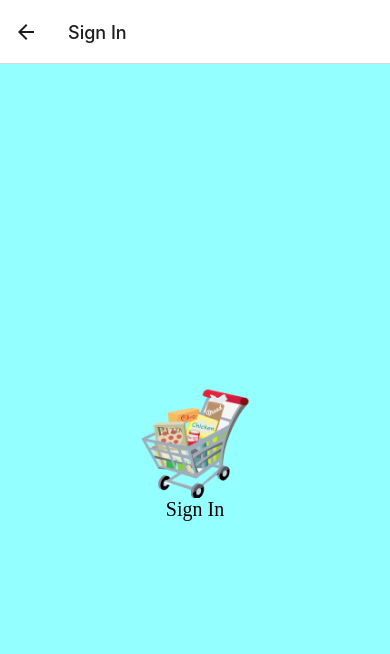
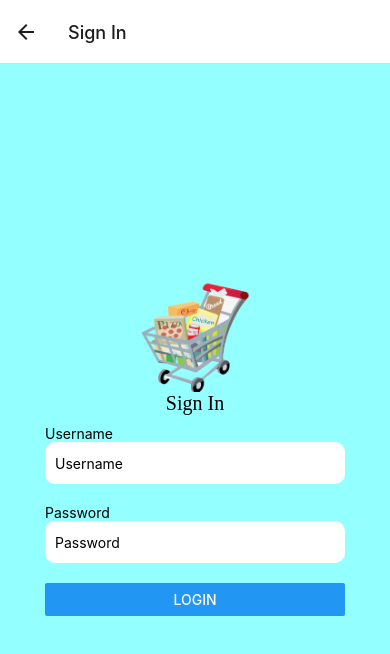
Before and after one commit to khutso-baloyi/RetailPrice, a React Native app: screen /SignIn in a window 390 px wide. Shown: the top 654 px of the page. Built offline with nearby package versions, Linux system fonts and the light colour scheme.

Commit message:
added barcode scanner npm

```diff
--- a/App.js
+++ b/App.js
@@ -8,8 +8,9 @@
 
 import { NavigationContainer } from '@react-navigation/native';
 import { createNativeStackNavigator } from '@react-navigation/native-stack';
-import SignIn from './components/SignIn';
-import CreateAccount from './components/CreateAccount';
+import SignIn from './src/pages/SignIn';
+import CreateAccount from './src/pages/CreateAccount';
+import Home from './src/pages/Home';
 
 import React from 'react';
 import {
@@ -25,7 +26,7 @@ import {
 import HomeImg from './assets/images/home.png';
 import { NOT_INITIALIZED_ERROR } from '@react-navigation/core/lib/typescript/src/createNavigationContainerRef';
 
-const Home = ({navigation}) => {
+const Landing = ({navigation}) => {
 
   return (
     <SafeAreaView style={styles.background}>
@@ -74,9 +75,10 @@ const App = () => {
   return (
     <NavigationContainer>
       <Stack.Navigator initialRouteName="Home">
-        <Stack.Screen name="Home" component={Home} />
+        <Stack.Screen name="Landing" component={Landing} options={{title: 'Welcome'}} />
         <Stack.Screen name="SignIn" component={SignIn} options={{title: 'Sign In'}} />
         <Stack.Screen name="CreateAccount" component={CreateAccount} options={{title: 'Create Account'}} />
+        <Stack.Screen name="Home" component={Home} />
       </Stack.Navigator>
     </NavigationContainer>
   );
--- a/components/SignIn.js
+++ /dev/null
@@ -1,37 +0,0 @@
-import React from 'react';
-import { Image, View, Text, StyleSheet } from 'react-native';
-import logo from '../assets/images/home.png';
-
-const SignIn = ({navigation}) => {
-
-    return(
-        <View style={styles.background}>
-            <Image source={logo} style={{width: 110, height: 110}} />
-            <View style={styles.heading}>
-                <Text style={styles.headingText}>Sign In</Text>
-            </View>
-            <View style={styles.form}>
-
-            </View>
-        </View>
-    );
-}
-
-const styles = StyleSheet.create({
-    background: {
-        backgroundColor: '#94ffff',
-        flex: 1,
-        alignItems: 'center',
-        justifyContent: 'center'
-      },
-      heading: {
-
-      },
-      headingText: {
-        fontSize: 20,
-        fontFamily: 'Helvetica-Bold'
-      },
-      form: {}
-})
-
-export default SignIn;
--- a/package.json
+++ b/package.json
@@ -13,7 +13,9 @@
     "@react-navigation/native": "^6.0.6",
     "@react-navigation/native-stack": "^6.2.5",
     "react": "17.0.2",
+    "react-hook-form": "^6.14.2",
     "react-native": "0.66.1",
+    "react-native-camera": "^4.2.1",
     "react-native-safe-area-context": "^3.3.2",
     "react-native-screens": "^3.8.0"
   },
--- /dev/null
+++ b/src/components/FormInput.js
@@ -0,0 +1,24 @@
+import PropTypes from 'prop-types'
+import React from 'react'
+import { useController, useFormContext } from 'react-hook-form'
+
+import { Input } from './Input'
+
+export const FormInput = (props) => {
+  const { name, rules, defaultValue = '', ...inputProps } = props
+
+  const formContext = useFormContext()
+  const { control, errors } = formContext
+
+  const { field } = useController({ name, control, rules, defaultValue })
+
+  return (
+    <Input
+      {...inputProps}
+      error={errors[name]?.message}
+      onChangeText={field.onChange}
+      onBlur={field.onBlur}
+      value={field.value}
+    />
+  )
+}
--- /dev/null
+++ b/src/components/Input.js
@@ -0,0 +1,43 @@
+import { StyleSheet, TextInput, View, Text } from "react-native"
+import React from "react"
+
+
+export const Input = ({ label, error, ...textInputProps }) => {
+    const isError = Boolean(error)
+
+    console.log("isError: ", isError)
+    return (
+      <View>
+        {Boolean(label) && <Text>{label}</Text>}
+        {!isError && <TextInput style={styles.normalInput}
+                        placeholder={label} {...textInputProps} />}
+        {isError && <><TextInput style={styles.errorInput} {...textInputProps} />
+        <Text style={styles.error}>{error}</Text></>}
+
+      </View>
+    )
+  }
+
+  const styles = StyleSheet.create({
+      error: {
+          color: 'red'
+      },
+      errorInput: {
+        borderWidth: 1,
+        borderColor: 'red',
+        backgroundColor: '#fff',
+        borderRadius: 10,
+        height: 42,
+        width: 300,
+        padding: 10,
+      },
+      normalInput: {
+
+        backgroundColor: '#fff',
+        borderRadius: 10,
+        height: 42,
+        width: 300,
+        padding: 10,
+        marginBottom: 20
+      }
+  })
--- /dev/null
+++ b/src/pages/Home.js
@@ -0,0 +1,43 @@
+import React, {useState} from 'react';
+import {View, Text, StyleSheet, TouchableOpacity} from 'react-native';
+
+
+const Home = ({navigation}) => {
+
+
+  return (
+    <View style={styles.root}>
+
+    </View>
+  );
+};
+
+
+const styles = StyleSheet.create({
+  root: {
+    backgroundColor: '#94ffff',
+    flex: 1,
+    alignItems: 'center',
+    justifyContent: 'center',
+  },
+   rnCamera: {
+    flex: 1,
+    width: '94%',
+    alignSelf: 'center',
+  },
+  btn: {
+    width: 240,
+    borderRadius: 4,
+    backgroundColor: '#62d1bc',
+    paddingHorizontal: 24,
+    paddingVertical: 12,
+    marginVertical: 8,
+  },
+  btnText: {
+    fontSize: 18,
+    color: '#ffffff',
+    textAlign: 'center',
+  },
+});
+
+export default Home;
--- /dev/null
+++ b/src/pages/SignIn.js
@@ -0,0 +1,85 @@
+import React from 'react';
+import { Image, View, Text, StyleSheet, TextInput, Button } from 'react-native';
+import { FormProvider, useForm } from 'react-hook-form'
+import {FormInput} from '../components/FormInput';
+import logo from '../../assets/images/home.png';
+import Home
+ from './Home';
+const LOGIN_FIELDS = {
+    username: 'username',
+    password: 'password',
+  }
+
+const SignIn = ({navigation}) => {
+
+    const formMethods = useForm();
+
+    const onSubmit = (form) => {
+        navigation.navigate('Home')
+      }
+
+      const onErrors = (errors) => {
+        console.warn(errors)
+      }
+
+    return(
+        <View style={styles.background} >
+            <Image source={logo} style={{width: 110, height: 110}} />
+            <View style={styles.heading}>
+                <Text style={styles.headingText}>Sign In</Text>
+            </View>
+            <View style={styles.form}>
+                <FormProvider {...formMethods}>
+
+                <FormInput
+                    name={LOGIN_FIELDS.username}
+                    label='Username'
+                    rules={{ required: 'Username is required!' }}
+                    />
+                <FormInput
+                    name={LOGIN_FIELDS.password}
+                    label='Password'
+                    rules={{
+                        required: 'Password is required!',
+                        minLength: {
+                          message: 'Use at least 10 characters.',
+                          value: 10,
+                        },
+                      }}
+                      />
+                </FormProvider>
+                <Button
+                    title="Login"
+                    onPress={formMethods.handleSubmit(onSubmit, onErrors)} />
+            </View>
+        </View>
+    )
+}
+
+const styles = StyleSheet.create({
+    background: {
+        backgroundColor: '#94ffff',
+        flex: 1,
+        alignItems: 'center',
+        justifyContent: 'center'
+      },
+      heading: {
+      },
+      headingText: {
+        fontSize: 20,
+        fontFamily: 'Helvetica-Bold'
+      },
+      form: {
+          padding: 10
+      },
+      input:{
+          backgroundColor: '#fff',
+          borderRadius: 10,
+          height: 42,
+          width: 300,
+          padding: 10,
+          marginBottom: 20
+      }
+})
+
+export default SignIn;
```
Also changed, not shown: src/components/Barcode.js (added, +58 -0 lines), src/pages/CreateAccount.js (renamed from components/CreateAccount.js), 4 other files (tests, documents, lock files or other folders).
